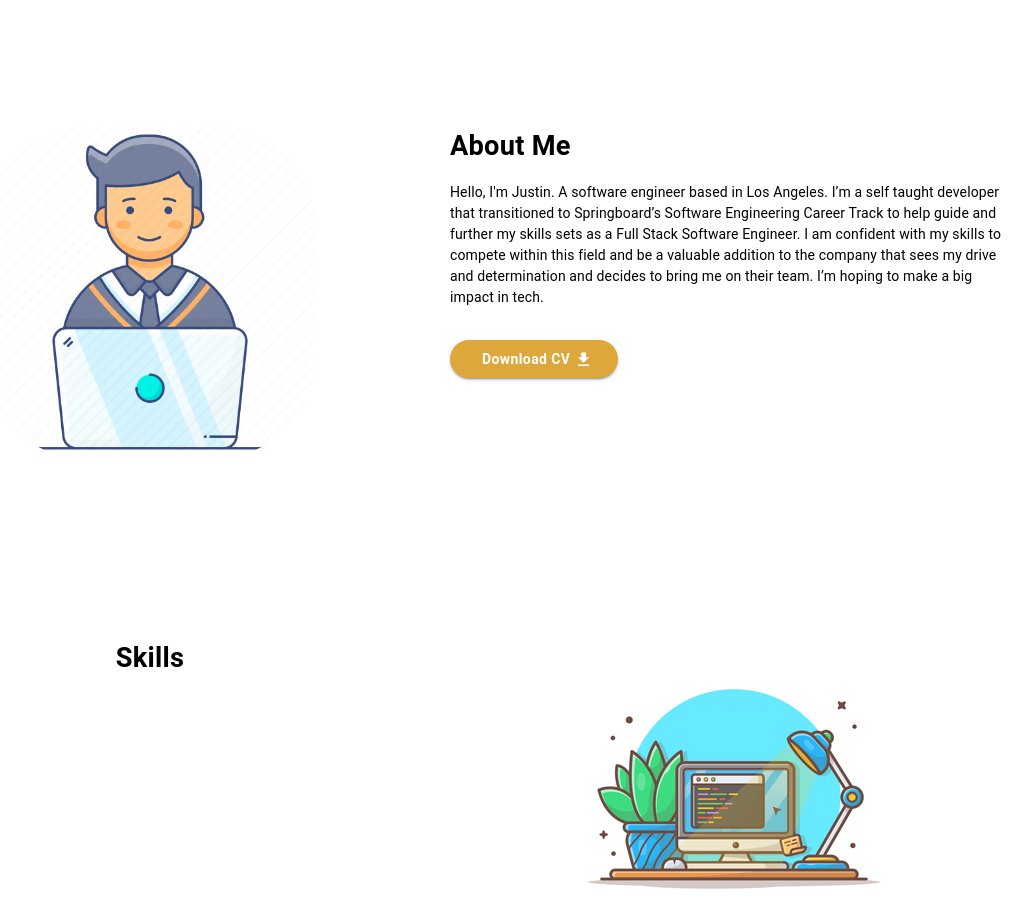
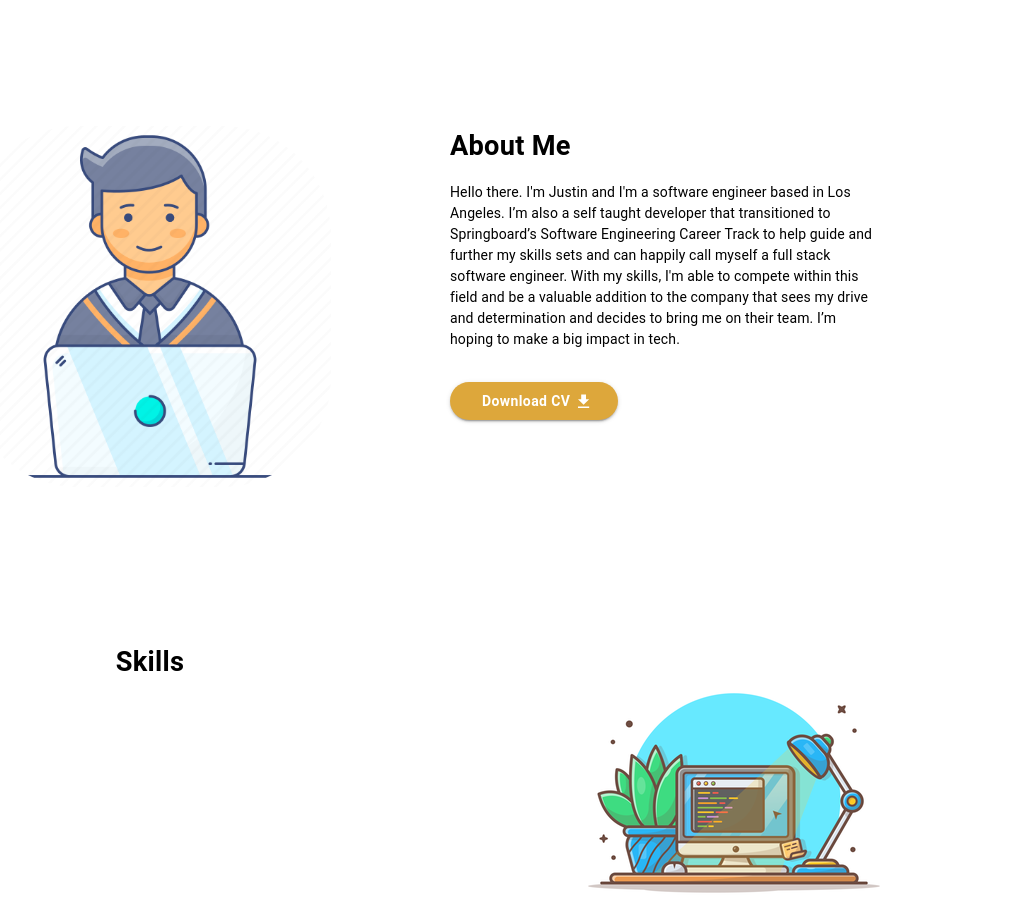
Before and after one commit to JustinsHub/Portfolio, a React (Create React App) app: page / in a window 1280 px wide. Shown: the part 900-1823 px from the top of the page, without its empty margins (198-1230 px from the left). Built offline with nearby package versions, Linux system fonts and the light colour scheme.

Commit message:
implemented resume download

```diff
--- a/src/components/About.tsx
+++ b/src/components/About.tsx
@@ -1,10 +1,10 @@
-import { Button, Grid, Typography } from "@mui/material";
+import { Button, Grid, Link, Typography } from "@mui/material";
 import { Box } from "@mui/system";
 import React from "react";
-import { GlobalBoxWrap, GlobalFade, GlobalSubTitle } from "../styles/globalMUI";
+import { GlobalBoxWrap, GlobalSubTitle } from "../styles/globalMUI";
 import AboutImage from '../styles/images/AboutImage.png'
 import DownloadIcon from '@mui/icons-material/Download';
-
+import Resume from '../files/Software Engineer Resume (Justin Zamora).pdf'
 
 
 
@@ -12,7 +12,6 @@ import DownloadIcon from '@mui/icons-material/Download';
 //TODO
 //About me sizing
 //About me mobile size
-//Download CV library?
 
 const About: React.FC = () => {
     return (
@@ -20,34 +19,42 @@ const About: React.FC = () => {
             <GlobalBoxWrap>
                 <Grid container spacing={2}>
                     <Grid item xs={12} md={6} lg={6} sx={{display: "flex", justifyContent: "center"}}>
+                        <Box sx={{width: "auto", height: "70%"}}>
                             <Box component="img" alt="about me picture" src={AboutImage}
                             sx={{
                                 width: "auto",
-                                height: "65%",
+                                height: "100%",
                                 borderRadius: "30%"
                             }}
                             >
+                            </Box>
                         </Box>
                     </Grid>
                     <Grid item xs={12} md={6} lg={6} sx={{display: "flex", justifyContent: "center"}}>
                         <Box>
                             <GlobalSubTitle>About Me</GlobalSubTitle>
                                 <Box marginTop="1rem">
-                                    <Typography fontSize="14px">
-                                        Hello, I'm Justin. A software engineer based in Los Angeles. I’m a self taught developer that transitioned to Springboard’s Software Engineering Career Track to help guide and further my skills sets as a Full Stack Software Engineer.
+                                    <Typography fontSize="14px" width="75%">
+                                        Hello there. I'm Justin and I'm a software engineer based in Los Angeles. I’m also a self taught developer that transitioned to Springboard’s Software Engineering Career Track to help guide and further my skills sets and can happily call myself a full stack software engineer.
 
-                                        I am confident with my skills to compete within this field and be a valuable addition to the company that sees my drive and determination and decides to bring me on their team. I’m hoping to make a big impact in tech.
+                                        With my skills, I'm able to compete within this field and be a valuable addition to the company that sees my drive and determination and decides to bring me on their team. I’m hoping to make a big impact in tech.
                                     </Typography>
                                 </Box>
                                 <Box marginTop="2rem">
+                                    <Link href={Resume} underline="none" color="inherit" target="_blank" download="Software Engineer Resume (Justin Zamora).pdf">
                                         <Button variant="contained" sx={{
                                             backgroundColor: "#dda73b",
                                             borderRadius: "5rem",
                                             fontWeight: 700,
                                             textTransform: "none",
                                             paddingLeft: "2rem",
-                                        paddingRight: "1.4rem"
-                                }}>Download CV<DownloadIcon sx={{fontSize: "1.2rem", margin: "0.2rem"}}/></Button>
+                                            paddingRight: "1.4rem",
+                                            '&:hover': {
+                                                backgroundColor: "#A6802E"
+                                            }
+                                            }}>Download CV<DownloadIcon sx={{fontSize: "1.2rem", margin: "0.2rem"}}/>
+                                        </Button>
+                                    </Link>
                                 </Box>
                         </Box>
                     </Grid>
--- a/src/components/Home.tsx
+++ b/src/components/Home.tsx
@@ -103,13 +103,13 @@ const Home: React.FC = () => {
                 </HomeBackgroundImage>
 
                 <Container>
-                    <LazyShow>
+                    <LazyShow coordinates={-50}>
                         <section>
                             <About/>
                         </section>
                     </LazyShow>
 
-                    <LazyShow>
+                    <LazyShow coordinates={50}>
                         <section>
                             <Skills/>
                         </section>
--- a/src/components/LazyShow.tsx
+++ b/src/components/LazyShow.tsx
@@ -5,6 +5,7 @@ import useOnScreen from '../hooks/useOnScreen'
 
 interface LazyShowProps {
     children: any
+    coordinates: number
 }
 
 const theme = createTheme({
@@ -16,13 +17,12 @@ const theme = createTheme({
             flexDirection: "column",
             margin: "20px",
             padding: "20px",
-            fontSize: "1.5em"
         }
     }
 })
 
 
-const LazyShow: React.FC<LazyShowProps> = ({children}) => {
+const LazyShow: React.FC<LazyShowProps> = ({children, coordinates}) => {
     const controls = useAnimation()
     const rootRef:any = useRef()
     const onScreen = useOnScreen(rootRef)
@@ -33,17 +33,18 @@ const LazyShow: React.FC<LazyShowProps> = ({children}) => {
             x: 0,
             opacity: 1,
             transition: {
-              duration: 0.8,
+              duration: 1,
               ease: "easeIn"
             }
           });
         }
       }, [onScreen, controls]);
+
     return (
         <motion.div
         className={theme.palette.lazyShowDefault}
         ref={rootRef}
-        initial={{ opacity: 0, x: -10 }}
+        initial={{ opacity: 0, x: coordinates }}
         animate={controls}
         >
         {children}
--- a/src/images.d.ts
+++ b/src/images.d.ts
@@ -1,3 +1,4 @@
 declare module '*.jpg';
 declare module '*.jpeg';
 declare module '*.png';
+declare module '*.pdf'
```
Also changed, not shown: 1 other file (tests, documents, lock files or other folders). Lines whose indentation alone changed are shown as unchanged.
